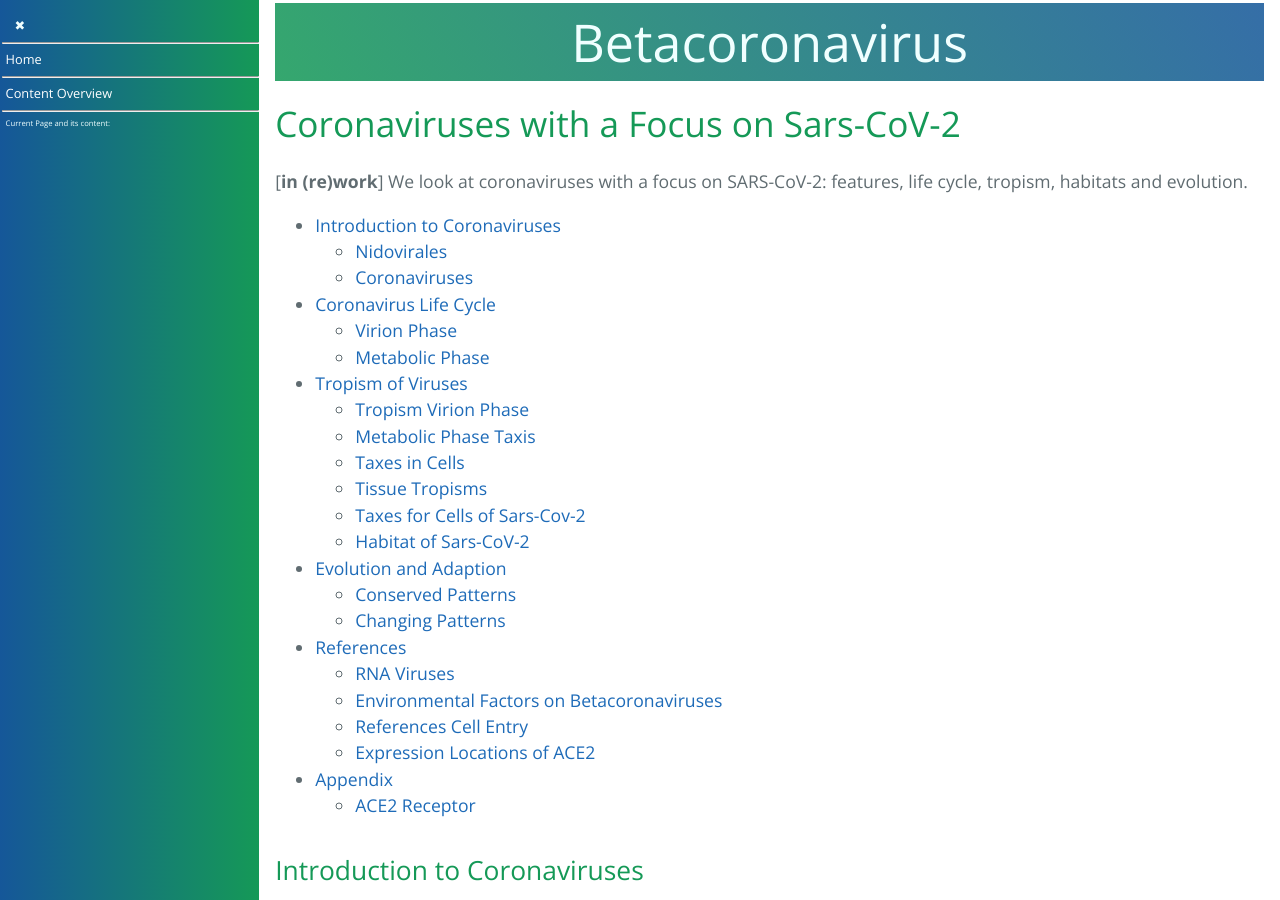
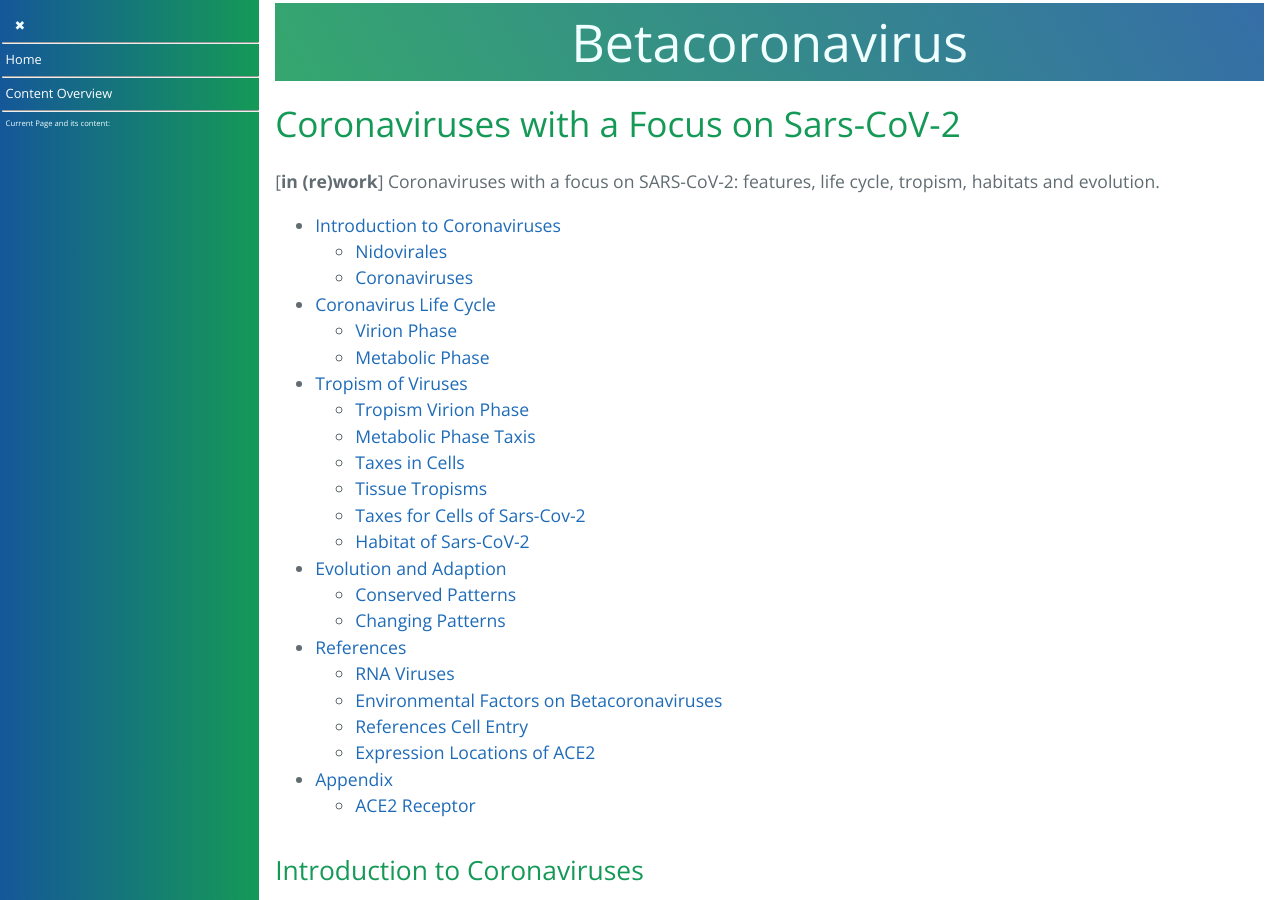
Before and after one commit to forestgrape/coronavirus, a Jekyll site: the page built from 2_biological/coronavirus.md, in a window 1280 px wide and 900 px high. Built offline with Jekyll 4.4.1, drawn with Linux system fonts in a browser that asks for light colours; our own code applies the rules of GitHub Pages for plain Markdown files.

Commit message:
formulation

```diff
--- a/2_biological/coronavirus.md
+++ b/2_biological/coronavirus.md
@@ -1,7 +1,7 @@
 
 # Coronaviruses with a Focus on Sars-CoV-2
 [**in (re)work**]
- We look at coronaviruses with a focus on SARS-CoV-2: features, life cycle, tropism, habitats and evolution.
+ Coronaviruses with a focus on SARS-CoV-2: features, life cycle, tropism, habitats and evolution.
 
 * [Introduction to Coronaviruses](#introduction-to-coronaviruses)
   * [Nidovirales](#nidovirales)
```
